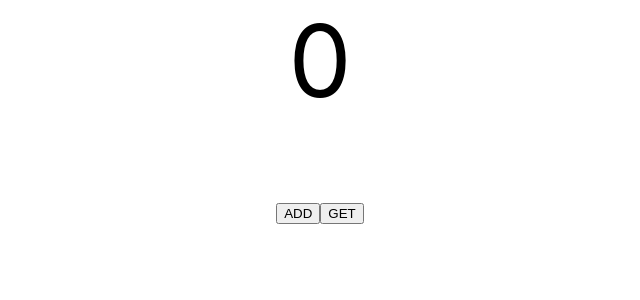
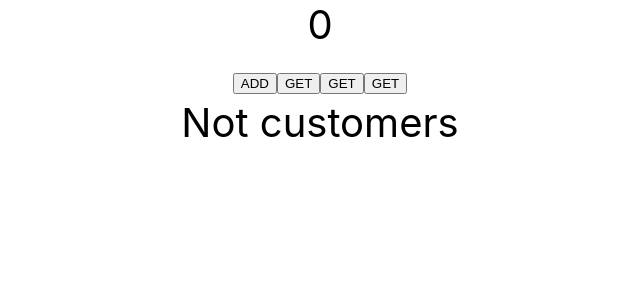
Before and after one commit to VladimirRM/Redux-mur, a React (Create React App) app: page / in a window 1280 px wide. Shown: the top 300 px of the page, without its empty margins (320-960 px from the left). Built offline with nearby package versions, Linux system fonts and the light colour scheme.

Commit message:
Add button addCustomers ans delete customers

```diff
--- a/src/App.js
+++ b/src/App.js
@@ -21,13 +21,25 @@ function App() {
 
 
   return (
-    <div  style={{ fontSize: '100px',justifyContent:'center' ,textAlign:'center'}}className={'app'}>
+    <div  style={{ fontSize: '40px',justifyContent:'center' ,textAlign:'center'}}className={'app'}>
       <div style={{textAlign:'center',
 
     }}>{cash}</div>
       <button onClick={()=>addCash(Number(prompt()))}>ADD</button>
       <button onClick={()=>getCash(Number(prompt()))}>GET</button>
+      <button onClick={()=>Add(Number(prompt()))}>GET</button>
+      <button onClick={()=>getCash(Number(prompt()))}>GET</button>
+         {customers.length > 0 ?
+          <div>
+            {customers.map(( customer)=>(
+              <div>{customer}</div>
+            ))}
 
+          </div>:
+          <div>
+            Not customers
+          </div>
+        }
 
     </div>
   );
```
